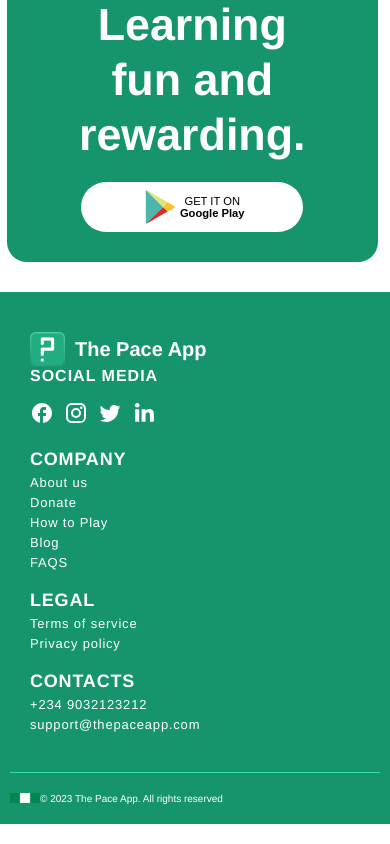
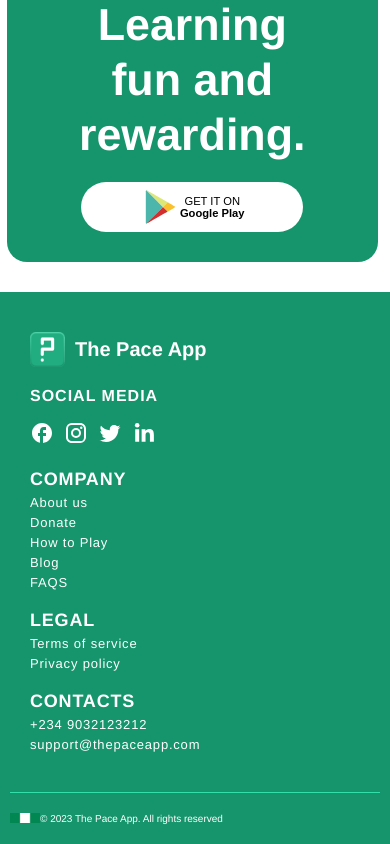
Before and after one commit to ThePaceApp/frontend, a React (Create React App) app in the folder user-app/: page / in a window 390 px wide. Shown: the part 5952-6796 px from the top of the page. Built offline with nearby package versions, Linux system fonts and the light colour scheme; the HTML template or start-up script is replaced by a standard one; a web font is replaced by a local one.

Commit message:
add sliders

```diff
--- a/user-app/src/components/landingpageComp/footer/footer.css
+++ b/user-app/src/components/landingpageComp/footer/footer.css
@@ -51,6 +51,9 @@
         margin-left: 10px;
 
     }
+    .media{
+        margin-top: 20px;
+    }
     .company{
         margin-top: 10px;
     }
```
